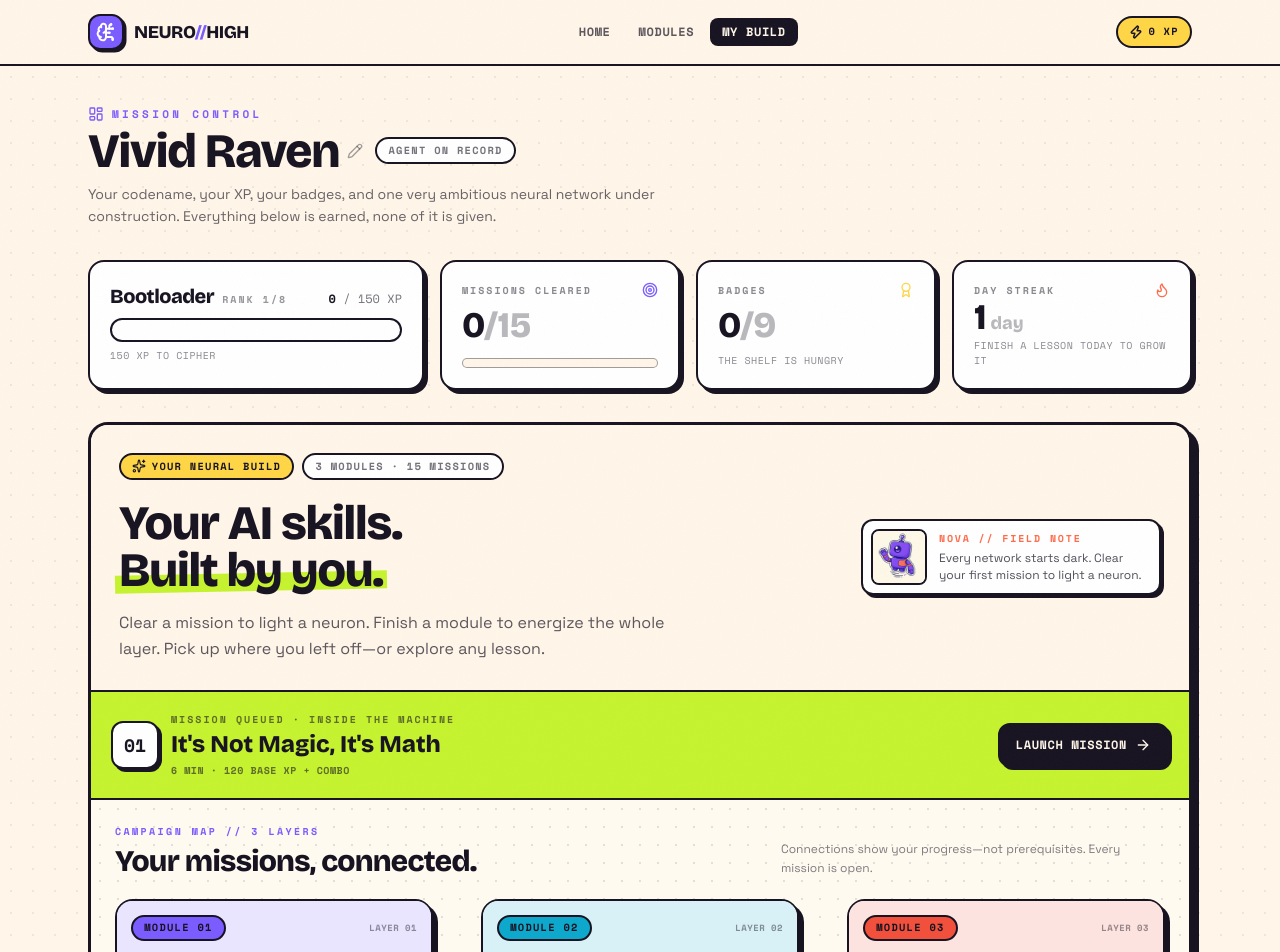
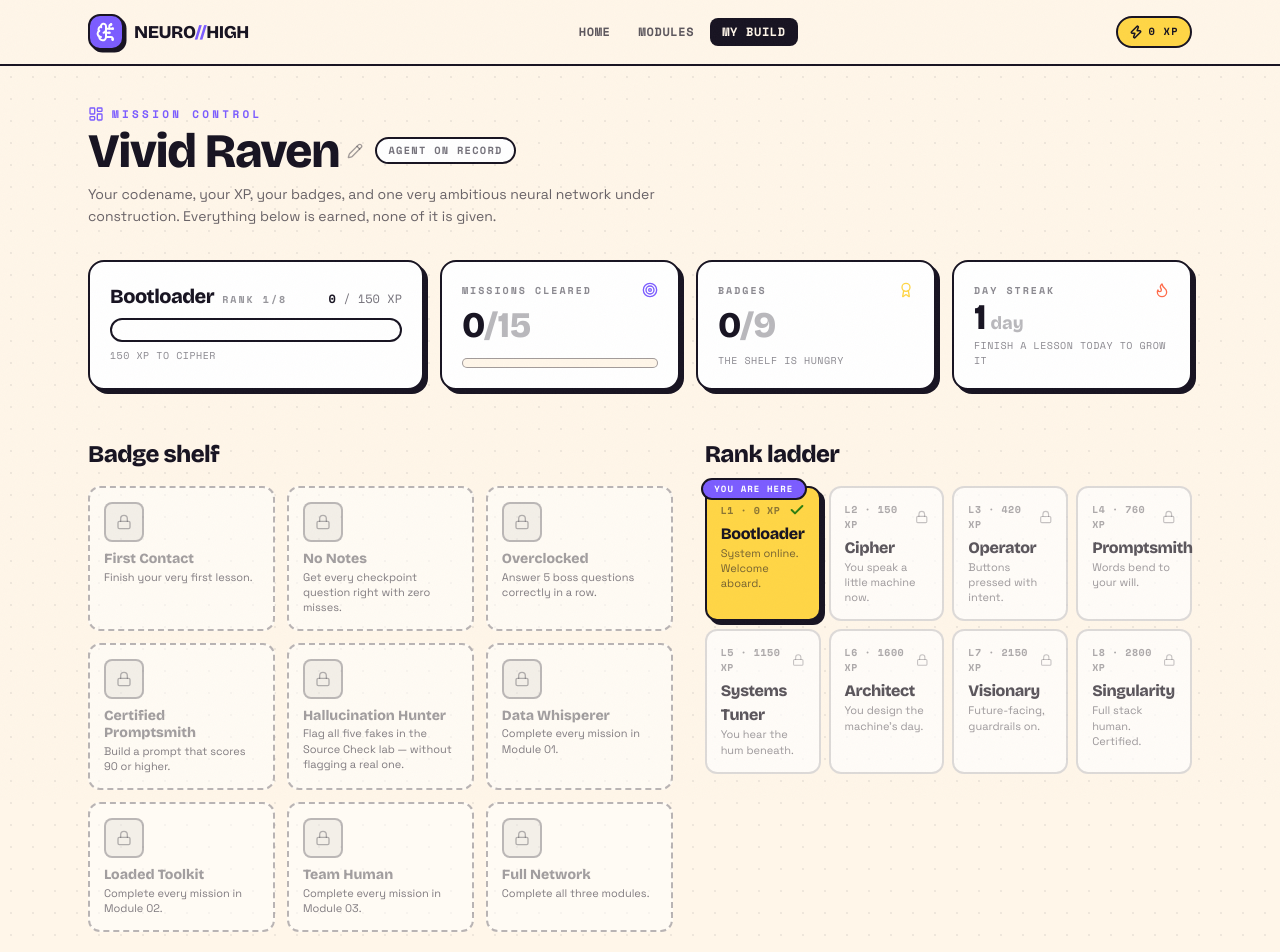
Before and after one commit to AnishVDev/Neuro-High, a Next.js app: page /dashboard in a window 1280 px wide. Shown: the top 952 px of the page. Built offline with nearby package versions, Linux system fonts and the light colour scheme.

Commit message:
Remove NeuralMap component from DashboardClient
Removed the NeuralMap component from the DashboardClient.

```diff
--- a/src/components/DashboardClient.tsx
+++ b/src/components/DashboardClient.tsx
@@ -87,10 +87,8 @@ export default function DashboardClient() {
         </div>
       </motion.div>
 
-      {/* neural map */}
-      <div className="mt-8">
-        <NeuralMap />
-      </div>
+      {/* temp */}
+
 
       <div className="mt-12 grid gap-8 lg:grid-cols-[1.2fr_1fr]">
         <section>
```
